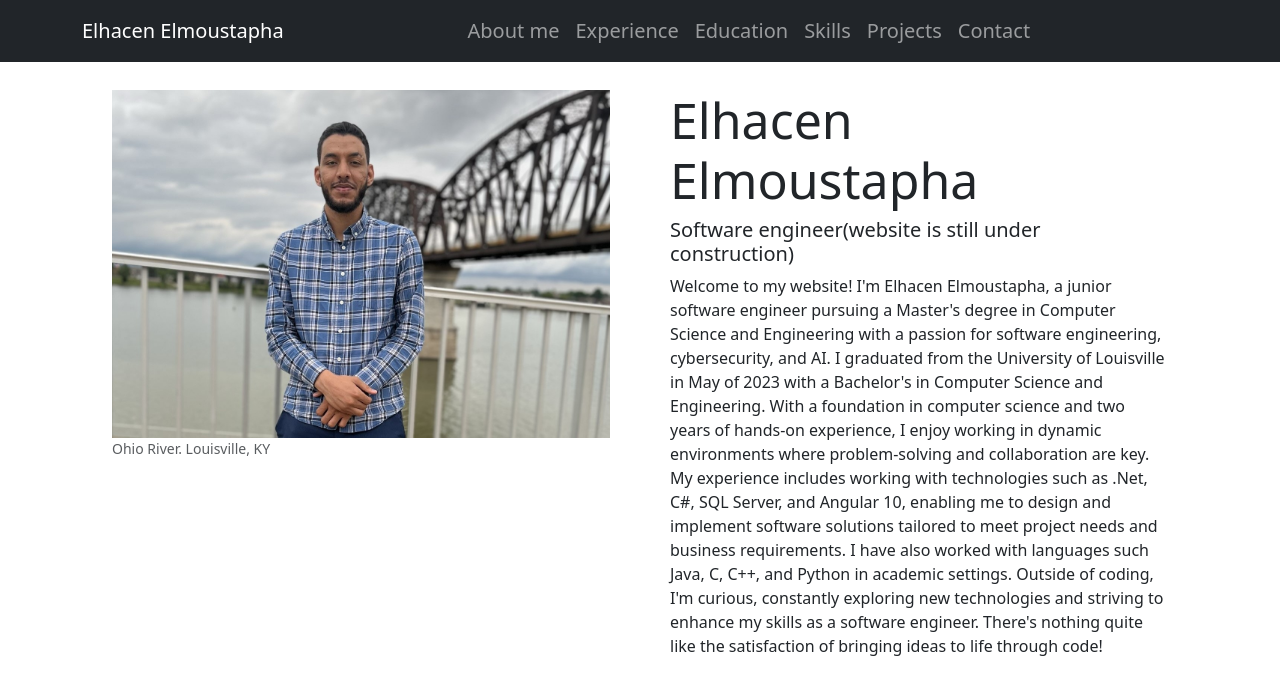
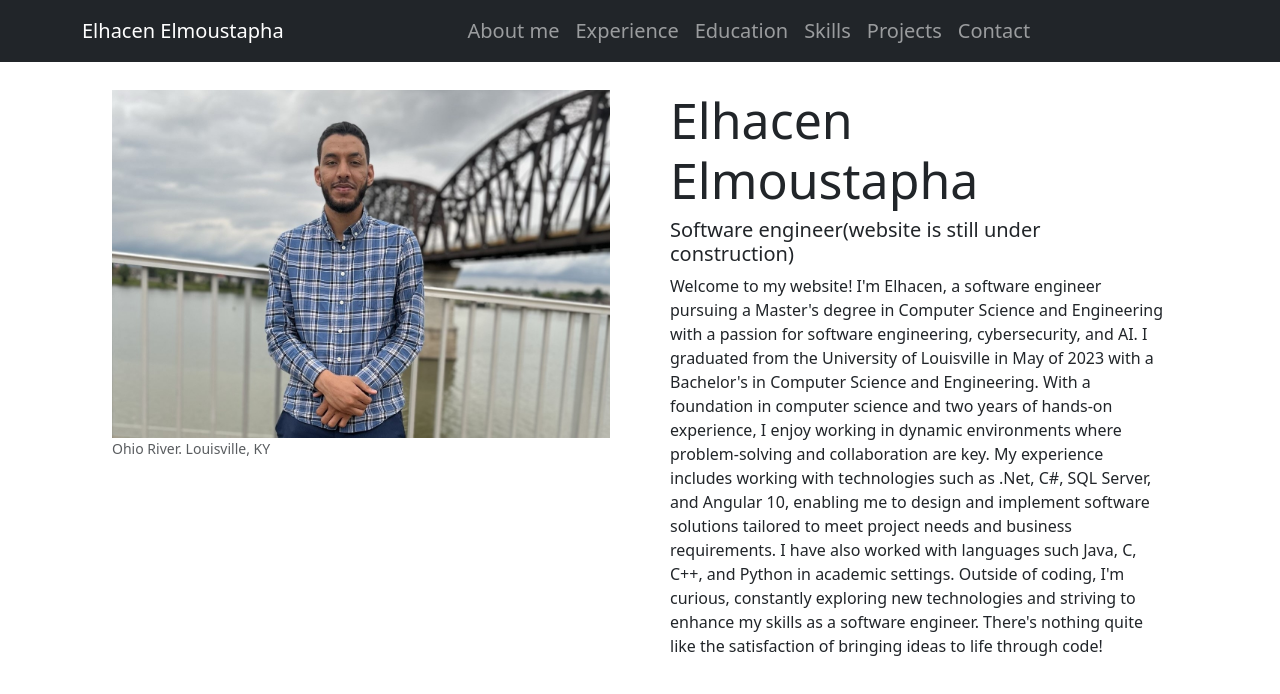
Before and after one commit to Elhacen18/PersonalProfile, a React (Create React App) app: page / in a window 1280 px wide. Shown: the top 694 px of the page. Built offline with nearby package versions, Linux system fonts and the light colour scheme.

Commit message:
remove scrolling from aboutme page

```diff
--- a/src/Components/AboutMe.css
+++ b/src/Components/AboutMe.css
@@ -1,6 +1,7 @@
   .container {
     display: flex;
     flex-direction: row;
+    overflow: hidden;
   }
 
   .Image,
--- a/src/Components/AboutMe.js
+++ b/src/Components/AboutMe.js
@@ -17,25 +17,24 @@ class AboutMe extends Component {
             </figure>
           </div>
           <div class="about">
-          <h3>Elhacen Elmoustapha</h3>
+            <h3>Elhacen Elmoustapha</h3>
             <p>
               <h5>Software engineer(website is still under construction)</h5>
-              Welcome to my website! I'm Elhacen Elmoustapha, a junior
-              software engineer pursuing a Master's degree in Computer Science
-              and Engineering with a passion for software engineering,
-              cybersecurity, and AI. I graduated from the University of
-              Louisville in May of 2023 with a Bachelor's in Computer Science
-              and Engineering. With a foundation in computer science and two
-              years of hands-on experience, I enjoy working in dynamic
-              environments where problem-solving and collaboration are key. My
-              experience includes working with technologies such as .Net, C#,
-              SQL Server, and Angular 10, enabling me to design and implement
-              software solutions tailored to meet project needs and business
-              requirements. I have also worked with languages such Java, C, C++,
-              and Python in academic settings. Outside of coding, I'm curious,
-              constantly exploring new technologies and striving to enhance my
-              skills as a software engineer. There's nothing quite like the
-              satisfaction of bringing ideas to life through code!
+              Welcome to my website! I'm Elhacen, a software engineer pursuing a
+              Master's degree in Computer Science and Engineering with a passion
+              for software engineering, cybersecurity, and AI. I graduated from
+              the University of Louisville in May of 2023 with a Bachelor's in
+              Computer Science and Engineering. With a foundation in computer
+              science and two years of hands-on experience, I enjoy working in
+              dynamic environments where problem-solving and collaboration are
+              key. My experience includes working with technologies such as
+              .Net, C#, SQL Server, and Angular 10, enabling me to design and
+              implement software solutions tailored to meet project needs and
+              business requirements. I have also worked with languages such
+              Java, C, C++, and Python in academic settings. Outside of coding,
+              I'm curious, constantly exploring new technologies and striving to
+              enhance my skills as a software engineer. There's nothing quite
+              like the satisfaction of bringing ideas to life through code!
             </p>
           </div>
         </div>
--- a/src/Components/NavMenu.js
+++ b/src/Components/NavMenu.js
@@ -19,6 +19,7 @@ class NavMenu extends Component {
 
           <Navbar.Toggle aria-controls='responsive-navbar-nav'/>
          <NavbarCollapse id='responsive-navbar-nav'>
+
           <Nav className="m-auto">
             <Link to="/AboutMe" className="nav-link" activeClassName="active">About me</Link>
             <Link to="/Experience" className="nav-link">Experience</Link>
--- a/src/index.css
+++ b/src/index.css
@@ -1,4 +1,10 @@
-body {
+body,html {
+
+    margin: 0;
+    padding: 0;
+    height: 100%;
+    overflow: hidden;
+
   margin: 0;
   font-family: -apple-system, BlinkMacSystemFont, 'Segoe UI', 'Roboto', 'Oxygen',
     'Ubuntu', 'Cantarell', 'Fira Sans', 'Droid Sans', 'Helvetica Neue',
```
